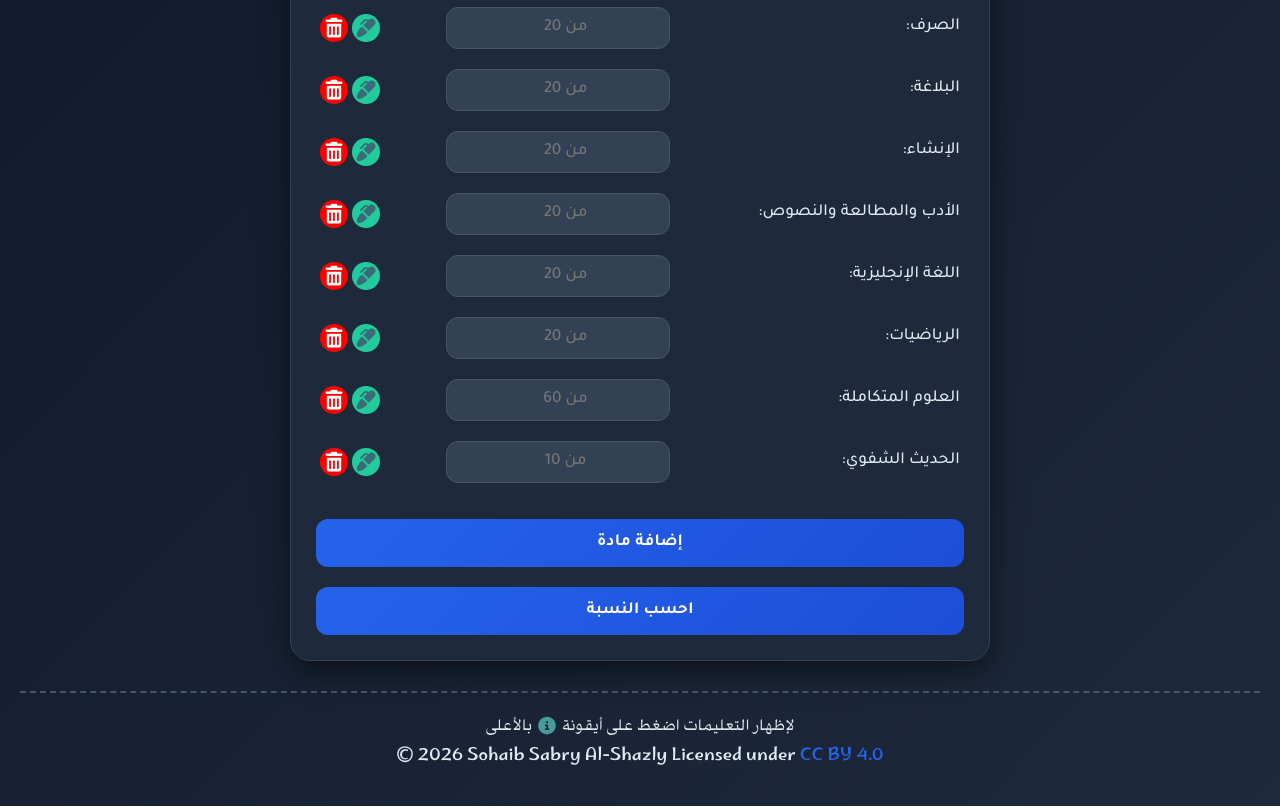
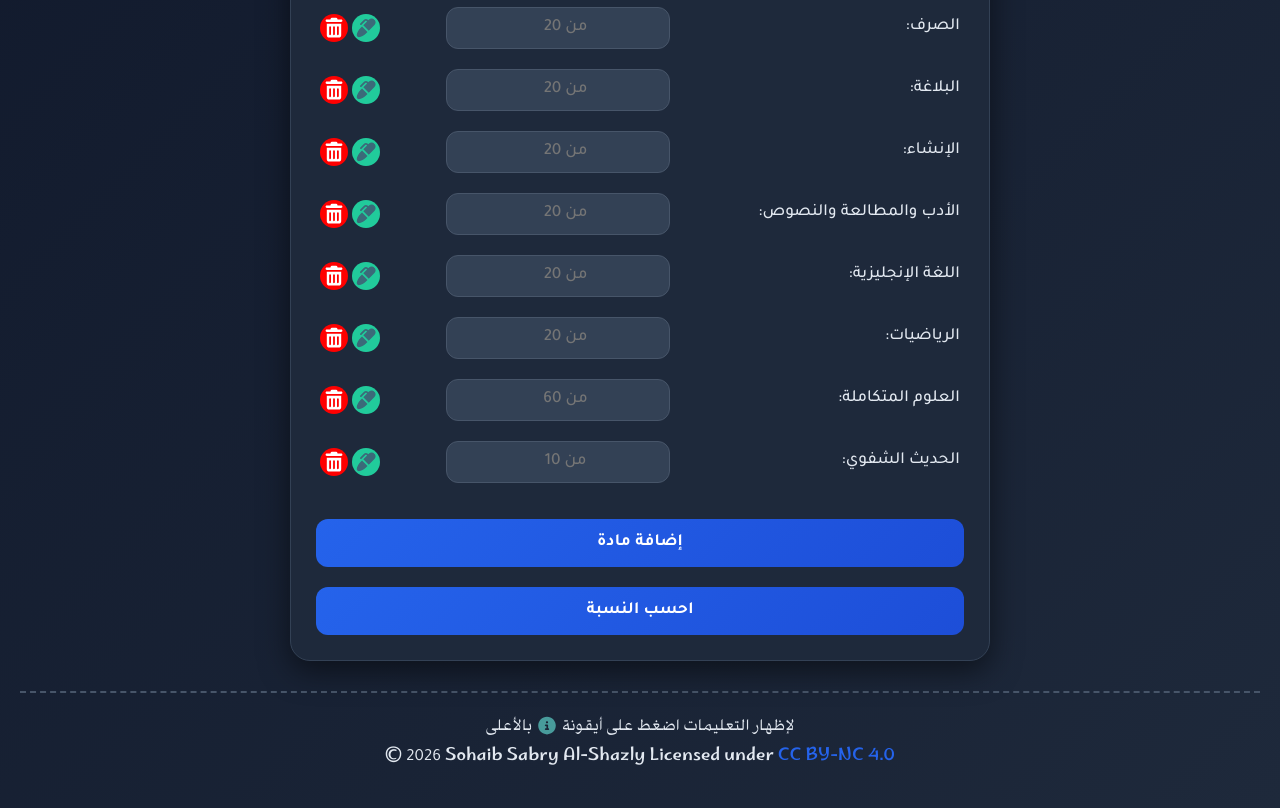
Before and after one commit to Sohaib-Frontend1/grade-calculator, a plain HTML site: page index.html in a window 1280 px wide. Shown: the part 653-1461 px from the top of the page. Drawn offline with nearby package versions, Linux system fonts and the light colour scheme.

Commit message:
Update footer copyright and license information

```diff
--- a/index.html
+++ b/index.html
@@ -280,8 +280,8 @@
 
     <footer class="footer">
   <p>لإظهار التعليمات اضغط على أيقونة <img src="images/help.svg" class="help-icon" alt="i"> بالأعلى</p>
-  <p dir="ltr">&copy; 2026 Sohaib Sabry Al-Shazly Licensed under
-    <a href="https://creativecommons.org/licenses/by/4.0/deed.ar" target="_blank">CC BY 4.0</a>
+  <p dir="ltr">&copy; <span id="currentYear">2026</span> Sohaib Sabry Al-Shazly Licensed under
+    <a href="https://creativecommons.org/licenses/by-nc/4.0/deed.ar" target="_blank">CC BY-NC 4.0</a>
   </p>
 </footer>
 
```
